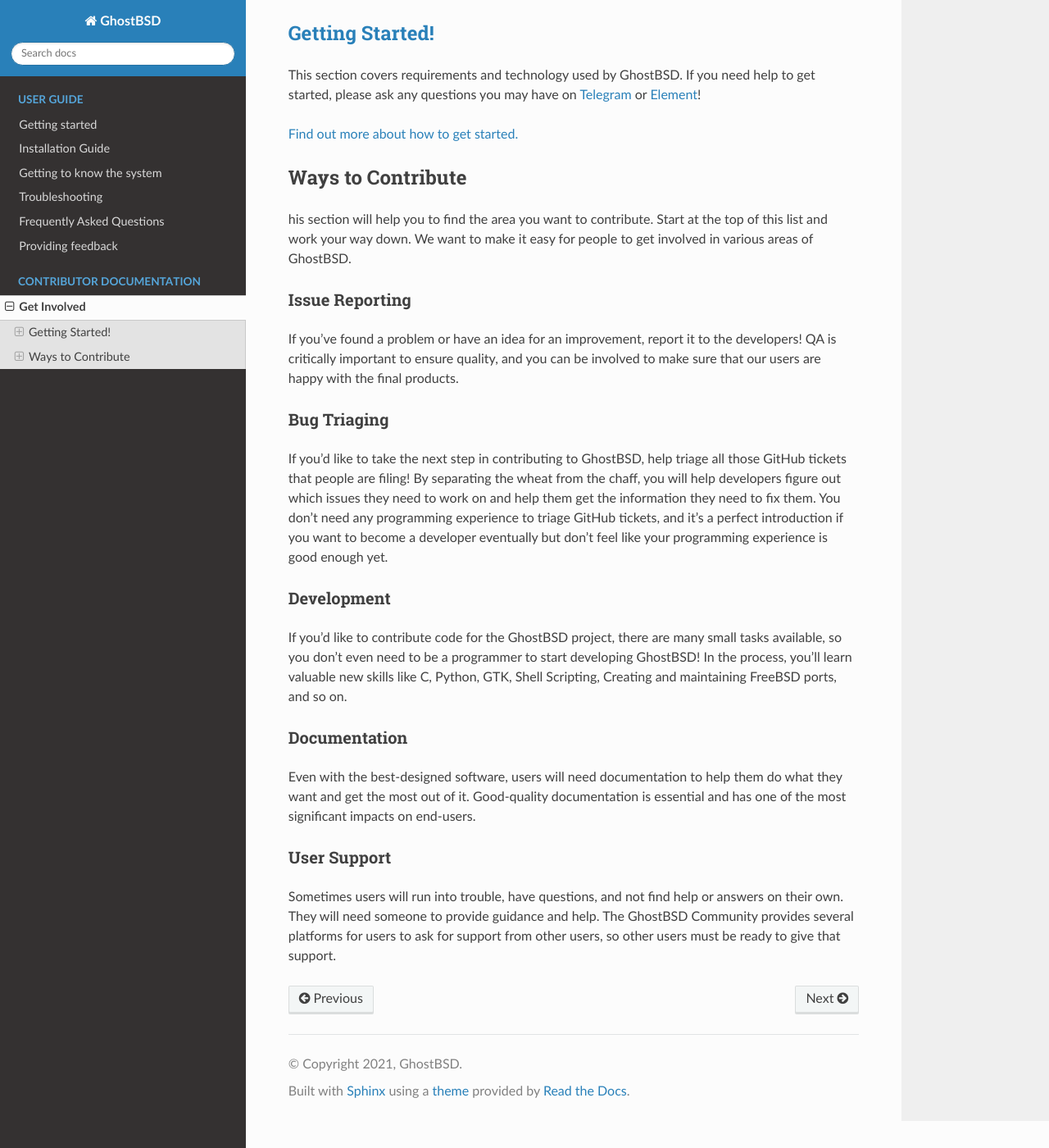
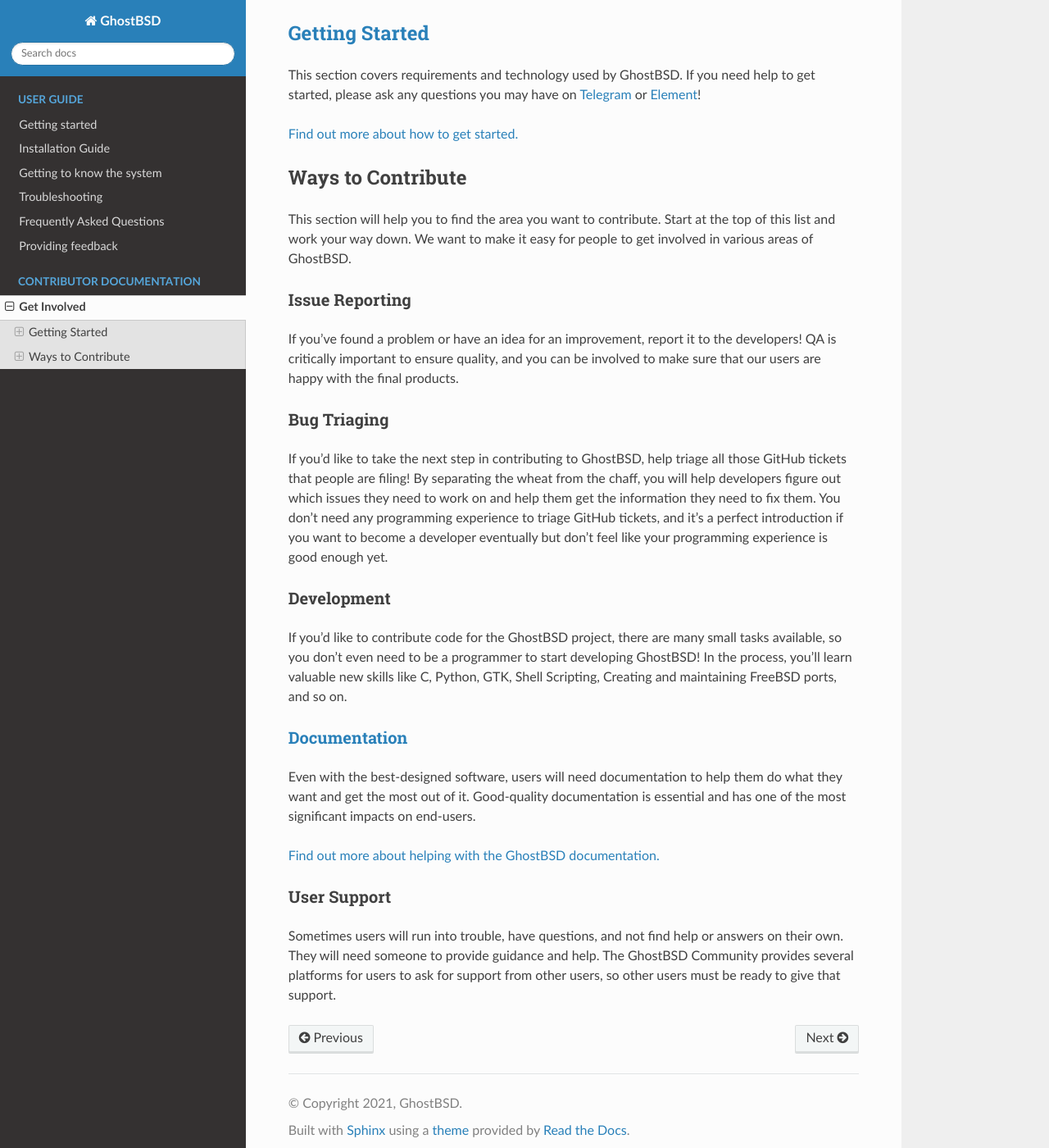
Before and after one commit to ghostbsd/documentation, a Sphinx documentation site: the page built from source/contributor/Get_Involved.md, in a window 1280 px wide and 1400 px high, scrolled down 352 px. Shown: the whole window at 82% size. Built offline with Sphinx 7.4.7 and the Read the Docs theme 2.0.0, drawn with Linux system fonts in a browser that asks for light colours; pages that are not in the unit, such as notebooks, are missing from menus.

Commit message:
Adding the first draft of Documentation contribution
I also did some improvement on the Getting Started documentation layout

````diff
--- a/source/conf.py
+++ b/source/conf.py
@@ -30,6 +30,8 @@
     'myst_parser'
 ]
 
+myst_heading_anchors = 3
+
 master_doc = 'index'
 
 source_suffix = [".md"]
--- a/source/contributor/Get_Involved.md
+++ b/source/contributor/Get_Involved.md
@@ -5,7 +5,8 @@
 
 We want to ensure that GhostBSD contributors remain a welcoming and friendly place where people can feel comfortable. Therefore, we ask you to abide by the [GhostBSD Code of Conduct](../CoC.md) when interacting with the rest of the GhostBSD Community.
 
-## [Getting Started!](Getting_Started.md)
+## [Getting Started](Getting_Started.md)
+
 This section covers requirements and technology used by GhostBSD. If you need help to get started, please ask any questions you may have on [Telegram](https://t.me/ghostbsd) or [Element](https://app.element.io/#/room/#ghostbsd:matrix.org)!
 
 [Find out more about how to get started.](Getting_Started.md)
@@ -18,7 +19,7 @@
 ```
 
 ## Ways to Contribute
-his section will help you to find the area you want to contribute. Start at the top of this list and work your way down. We want to make it easy for people to get involved in various areas of GhostBSD.
+This section will help you to find the area you want to contribute. Start at the top of this list and work your way down. We want to make it easy for people to get involved in various areas of GhostBSD.
 
 ### Issue Reporting
 If you've found a problem or have an idea for an improvement, report it to the developers! QA is critically important to ensure quality, and you can be involved to make sure that our users are happy with the final products.
@@ -29,8 +30,17 @@
 ### Development
 If you'd like to contribute code for the GhostBSD project, there are many small tasks available, so you don't even need to be a programmer to start developing GhostBSD! In the process, you'll learn valuable new skills like C, Python, GTK, Shell Scripting, Creating and maintaining FreeBSD ports, and so on.
 
-### Documentation
+### [Documentation](Documentation.md)
 Even with the best-designed software, users will need documentation to help them do what they want and get the most out of it.  Good-quality documentation is essential and has one of the most significant impacts on end-users.
+
+[Find out more about helping with the GhostBSD documentation.](Documentation.md)
+
+```{toctree}
+:caption: Contributor documentation
+:hidden:
+
+Documentation
+```
 
 ### User Support
 Sometimes users will run into trouble, have questions, and not find help or answers on their own. They will need someone to provide guidance and help. The GhostBSD Community provides several platforms for users to ask for support from other users, so other users must be ready to give that support.
````
Also changed, not shown: source/contributor/Documentation.md (added, +28 -0 lines), source/contributor/Getting_Started.md (+23 -21 lines), source/index.md (+1 -10 lines).
